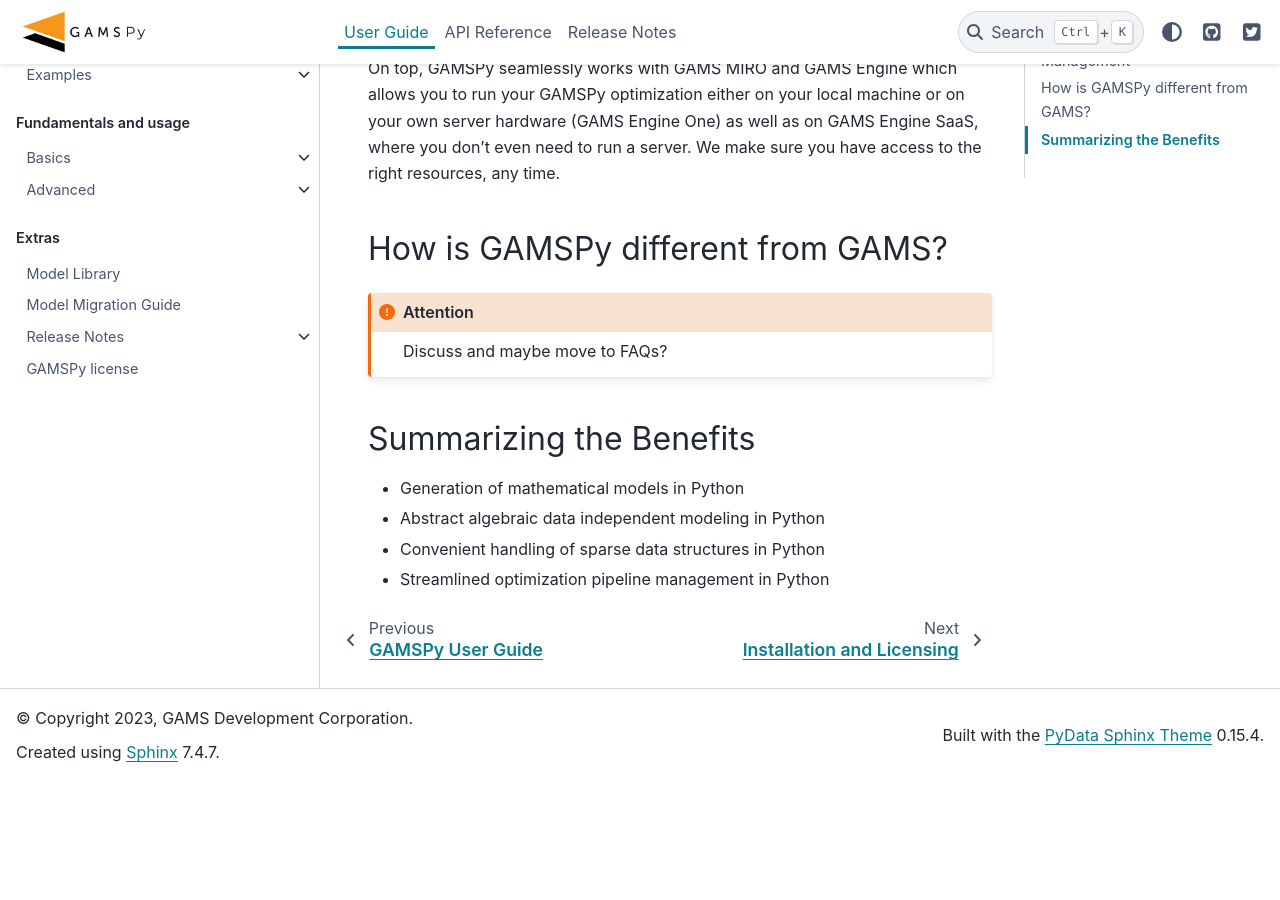
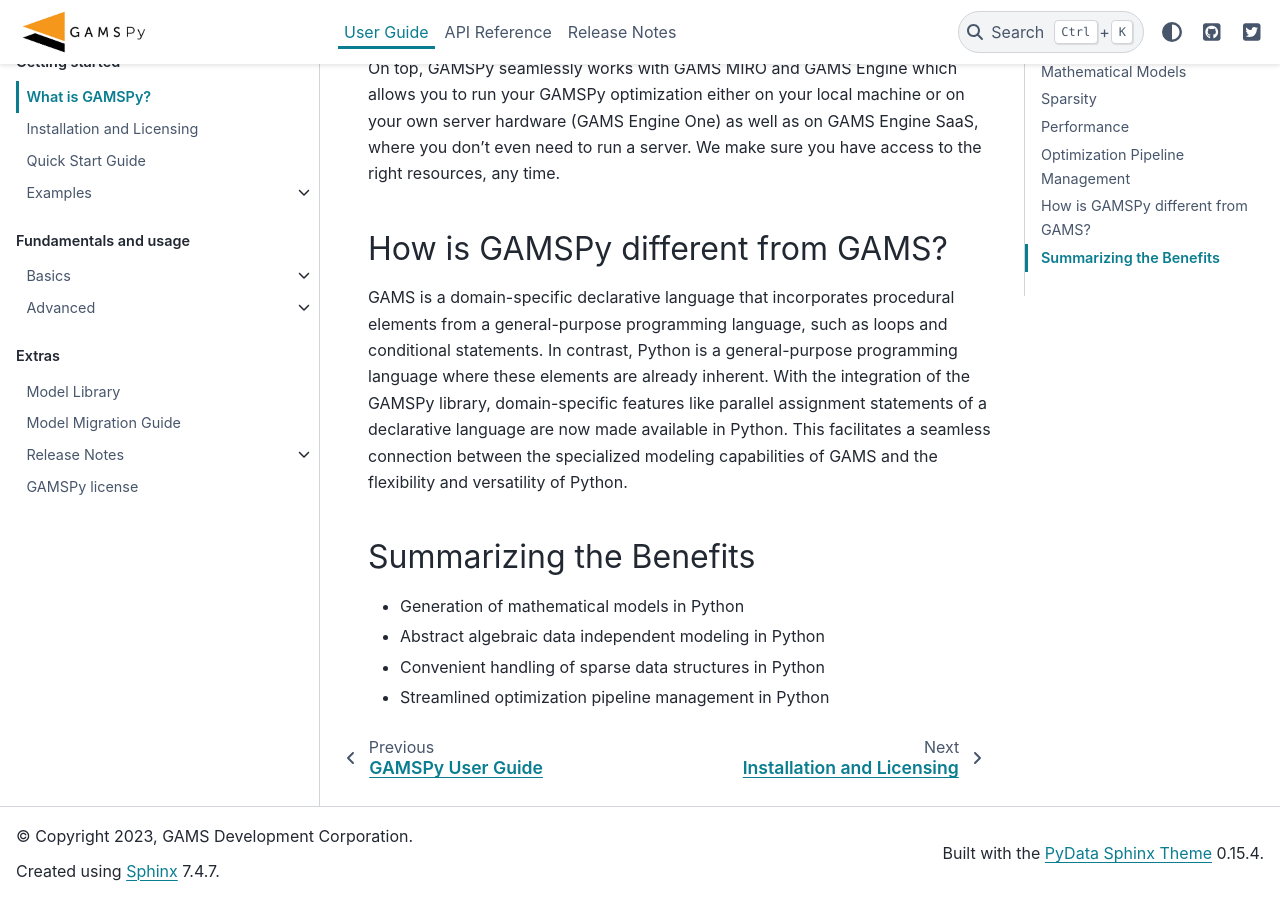
Before and after one commit to GAMS-dev/gamspy, a Sphinx documentation site: the page built from docs/user/whatisgamspy.rst, in a window 1280 px wide and 900 px high, scrolled down 2455 px. Built offline with Sphinx 7.4.7 and the PyData theme 0.15.4, drawn with Linux system fonts in a browser that asks for light colours; before the commit the page ends 3237 px from its top, so only the background shows below that.

Commit message:
add GAMS vs GAMSPy

```diff
--- a/docs/user/whatisgamspy.rst
+++ b/docs/user/whatisgamspy.rst
@@ -97,8 +97,7 @@
 How is GAMSPy different from GAMS?
 --------------------------------
 
-.. attention::
-    Discuss and maybe move to FAQs?
+GAMS is a domain-specific declarative language that incorporates procedural elements from a general-purpose programming language, such as loops and conditional statements. In contrast, Python is a general-purpose programming language where these elements are already inherent. With the integration of the GAMSPy library, domain-specific features like parallel assignment statements of a declarative language are now made available in Python. This facilitates a seamless connection between the specialized modeling capabilities of GAMS and the flexibility and versatility of Python.
 
 Summarizing the Benefits
 ------------------------
```
